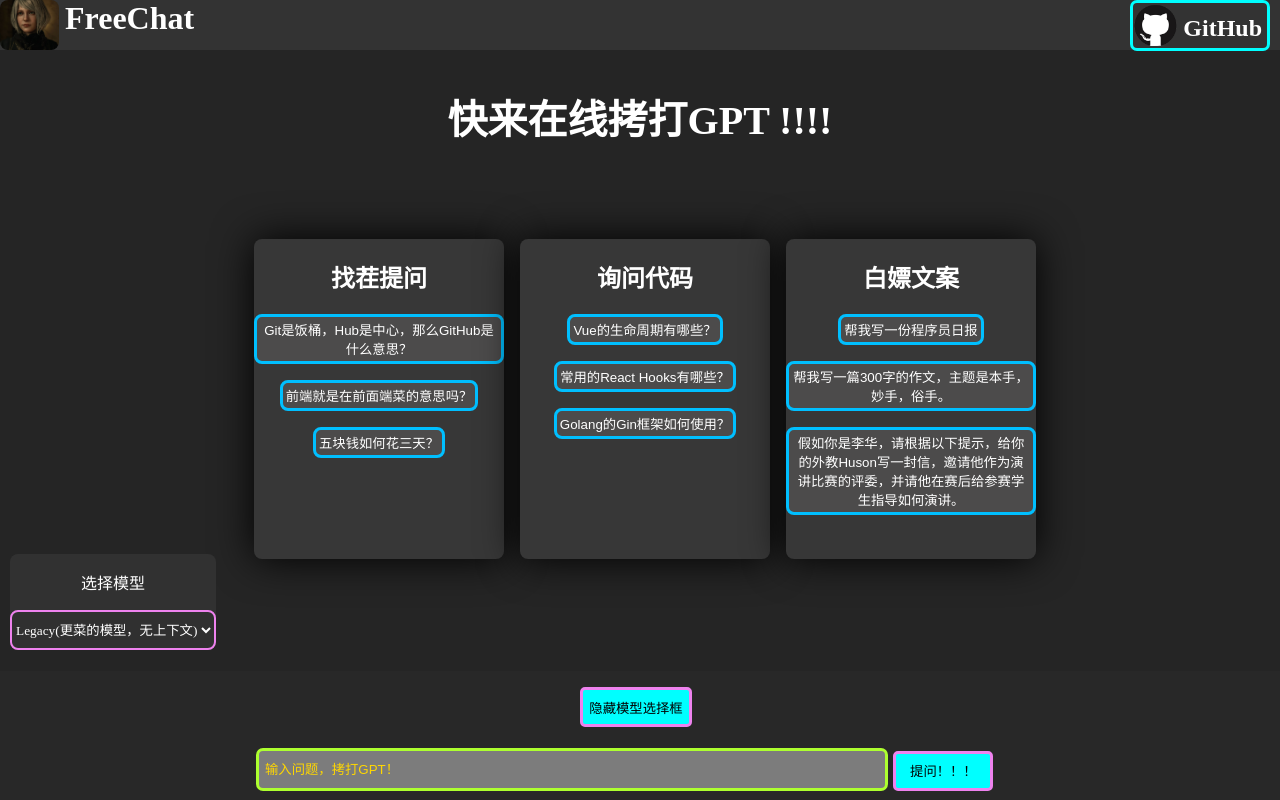
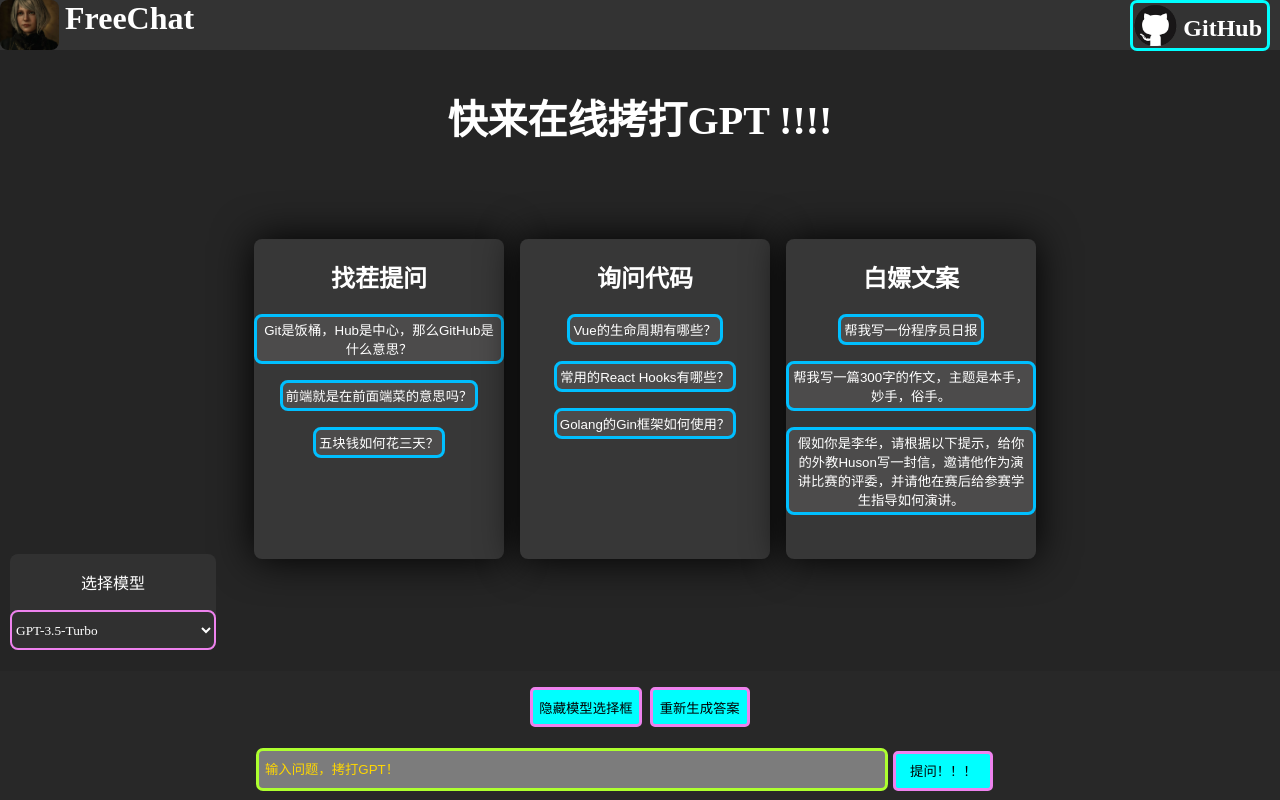
Before and after one commit to Vincent-the-gamer/BaipiaoGPT-WebUI, a Nuxt app: page / in a window 1280 px wide. Both pictures are taken after a click on the button "选择模型". Built offline with nearby package versions, Linux system fonts and the light colour scheme; a web font is replaced by a local one.

Commit message:
使用逆向3.5turbo接口

```diff
--- a/components/Footer.vue
+++ b/components/Footer.vue
@@ -4,8 +4,8 @@
             <p align="center">选择模型</p>
             <select v-model="chatStore.model"
                     @change="(e: any) => chatStore.model = e.target.value">
-                <option value="gpt3.5" disabled>GPT-3.5-Turbo（目前寄掉了）</option>
-                <option value="legacy" selected>Legacy(更菜的模型，无上下文)</option>
+                <option value="gpt3.5" selected>GPT-3.5-Turbo</option>
+                <option value="legacy" disabled>Legacy(更菜的模型，无上下文)</option>
             </select>
         </div>
 
--- a/store/useChatStore.ts
+++ b/store/useChatStore.ts
@@ -7,7 +7,7 @@
     state: () => {
         return {
              // 选择模型下拉框, 默认legacy模式
-            model: "legacy",  // 或"gpt3.5"
+            model: "gpt3.5",  // "legacy"或"gpt3.5"
             chatContents: [] as ChatContent[],
             scrollToLastMessage: () => {} // 在onMounted钩子中把操作函数传进来，不然document会是undefined
         }
--- a/utils/axios.ts
+++ b/utils/axios.ts
@@ -6,10 +6,10 @@
 
 // 有上下文的后端接口
 export const axiosWithContext = axios.create({
-    baseURL: ""
+    baseURL: "http://43.156.35.210:2336"
 })
 
 // 没有上下文的后端接口
 export const axiosWithoutContext = axios.create({
-    baseURL: "http://localhost:2334"
+    baseURL: ""
 })
```
